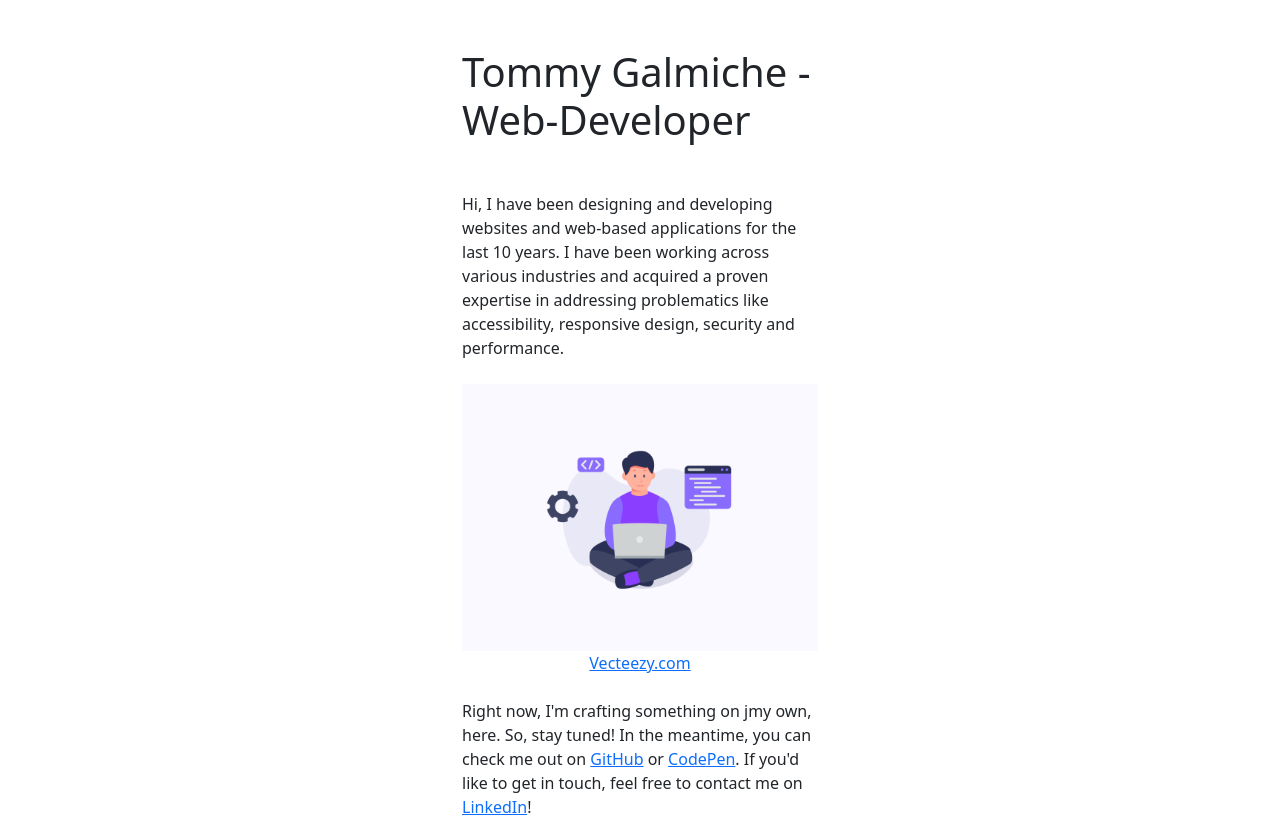
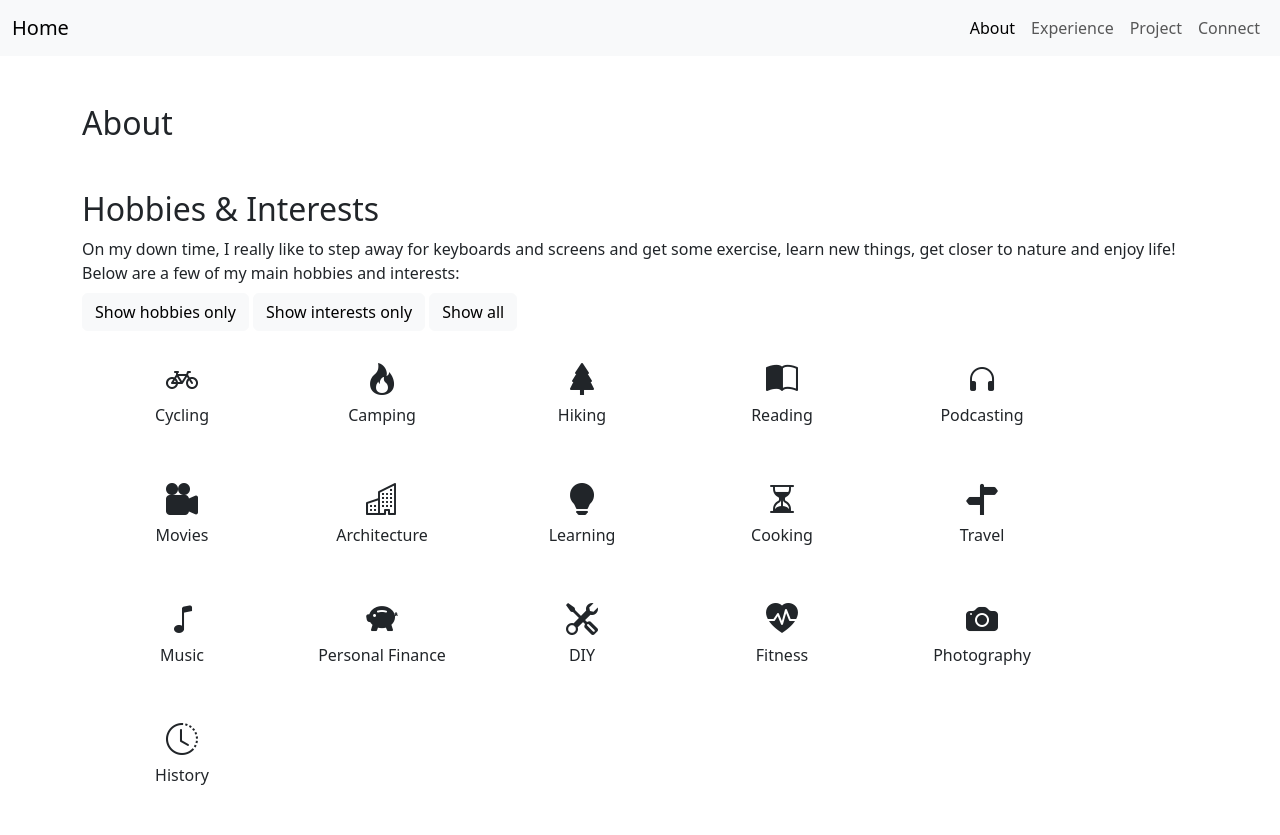
Before and after one commit to t0mG33/portfolio, a website built with webpack: page src/index.html in a window 1280 px wide. Built offline with nearby package versions, Linux system fonts and the light colour scheme.

Commit message:
Implemented "Hobbies and Interests" section

```diff
--- a/src/index.html
+++ b/src/index.html
@@ -6,18 +6,44 @@
         <title></title>
         <meta name="description" content="">
         <meta name="viewport" content="width=device-width, initial-scale=1">
-        <link rel="stylesheet" href="">
+        <link href="https://cdn.jsdelivr.net/npm/bootstrap-icons@1.10.2/font/bootstrap-icons.css" rel="stylesheet">
     </head>
     <body>
 
-        <header></header>
+        <header>
+            <nav class="navbar navbar-expand-lg bg-body-tertiary">
+                <div class="container-fluid">
+                <a class="navbar-brand" href="#">Home</a>
+                <button class="navbar-toggler" type="button" data-bs-toggle="collapse" data-bs-target="#navbarNav" aria-controls="navbarNav" aria-expanded="false" aria-label="Toggle navigation">
+                    <span class="navbar-toggler-icon"></span>
+                </button>
+                <div class="collapse navbar-collapse" id="navbarNav">
+                    <ul class="navbar-nav float-end ms-auto">
+                    <li class="nav-item">
+                        <a class="nav-link active" aria-current="page" href="#">About</a>
+                    </li>
+                    <li class="nav-item">
+                        <a class="nav-link" href="#">Experience</a>
+                    </li>
+                    <li class="nav-item">
+                        <a class="nav-link" href="#">Project</a>
+                    </li>
+                    <li class="nav-item">
+                        <a class="nav-link" href="#">Connect</a>
+                    </li>
+                    </ul>
+                </div>
+                </div>
+            </nav>
+        </header>
 
         <main>
+            <!-- Hobbies and Interests -->
             <div class="container">
                 <div class="row">
-                  <div class="offset-md-4 col-md-4">
-                    <h1 class="my-5">Tommy Galmiche - Web-Developer</h1>
-                    <p>Hi, I have been designing and developing websites and web-based applications for the last 10 years. I have been working across various industries and acquired a proven expertise in addressing problematics like accessibility, responsive design, security and performance.</p>
+                  <div class="col-12">
+                    <h2 class="my-5">About</h1>
+                    <!--<p>Hi, I have been designing and developing websites and web-based applications for the last 10 years. I have been working across various industries and acquired a proven expertise in addressing problematics like accessibility, responsive design, security and performance.</p>
 
                     <figure class="my-4">
                         <img src="assets/images/programmer.jpg" alt="" class="w-100">
@@ -26,16 +52,29 @@
                         </figcaption>
                     </figure>
 
+                    <p>Right now, I'm crafting something on jmy own, here. So, stay tuned! In the meantime, you can check me out on <a href="https://github.com/t0mG33" target="_blank">GitHub</a> or <a href="https://codepen.io/tgalmiche" target="_blank">CodePen</a>. If you'd like to get in touch, feel free to contact me on <a href="https://ca.linkedin.com/in/tommy-galmiche-24565527" target="_blank">LinkedIn</a>!</p>-->
 
-                    <p>Right now, I'm crafting something on jmy own, here. So, stay tuned! In the meantime, you can check me out on <a href="https://github.com/t0mG33" target="_blank">GitHub</a> or <a href="https://codepen.io/tgalmiche" target="_blank">CodePen</a>. If you'd like to get in touch, feel free to contact me on <a href="https://ca.linkedin.com/in/tommy-galmiche-24565527" target="_blank">LinkedIn</a>!</p>
+                    <div class="col-12">
+                        <h2>Hobbies & Interests</h2>
+
+                        <p class="my-2">On my down time, I really like to step away for keyboards and screens and get some exercise, learn new things, get closer to nature and enjoy life! Below are a few of my main hobbies and interests:</p>
+
+                        <div id="hobbies-filters">
+                            <button id="hobbies-only" class="btn btn-light js-filter-btn">Show hobbies only</button>
+                            <button id="interests-only" class="btn btn-light js-filter-btn">Show interests only</button>
+                            <button id="show-all" class="btn btn-light js-filter-btn">Show all</button>
+                        </div>
+                        <ul id="hobbiesAndInterest" class="my-2 ps-0"></ul>
+                    </div>
 
                   </div>
                 </div>
             </div>
+
         </main>
 
         <footer></footer>
 
-        <script src="" async defer></script>
+        <script src="main.js" async defer></script>
     </body>
 </html>
--- /dev/null
+++ b/src/js/hobbies.js
@@ -0,0 +1,141 @@
+const filterHobbiesInterest = () => {
+
+    let topics = [
+        {
+            'icon': 'bicycle',
+            'text': 'Cycling',
+            'type': 'hobby'
+        },
+        {
+            'icon': 'fire',
+            'text': 'Camping',
+            'type': 'hobby'
+        },
+        {
+            'icon': 'tree-fill',
+            'text': 'Hiking',
+            'type': 'hobby'
+        },
+        {
+            'icon': 'book-half',
+            'text': 'Reading',
+            'type': 'hobby'
+        },
+        {
+            'icon': 'headphones',
+            'text': 'Podcasting',
+            'type': 'interest'
+        },
+        {
+            'icon': 'camera-reels-fill',
+            'text': 'Movies',
+            'type': 'interest'
+        },
+        {
+            'icon': 'buildings',
+            'text': 'Architecture',
+            'type': 'interest'
+        },
+        {
+            'icon': 'lightbulb-fill',
+            'text': 'Learning',
+            'type': 'interest'
+        },
+        {
+            'icon': 'hourglass-split',
+            'text': 'Cooking',
+            'type': 'hobby'
+        },
+        {
+            'icon': 'signpost-split-fill',
+            'text': 'Travel',
+            'type': 'hobby'
+        },
+        {
+            'icon': 'music-note',
+            'text': 'Music',
+            'type': 'interest'
+        },
+        {
+            'icon': 'piggy-bank-fill',
+            'text': 'Personal Finance',
+            'type': 'interest'
+        },
+        {
+            'icon': 'tools',
+            'text': 'DIY',
+            'type': 'hobby'
+        },
+        {
+            'icon': 'heart-pulse-fill',
+            'text': 'Fitness',
+            'type': 'hobby'
+        },
+        {
+            'icon': 'camera-fill',
+            'text': 'Photography',
+            'type': 'interest'
+        },
+        {
+            'icon': 'clock-history',
+            'text': 'History',
+            'type': 'interest'
+        }
+    ];
+
+    let filterButtons = document.getElementsByClassName('js-filter-btn');
+
+    for (let i = 0; i < filterButtons.length; i++) {
+        filterButtons[i].addEventListener("click", function() {
+            let hobbyItems = document.getElementsByClassName('hobby-items');
+            switch(this.id) {
+                case 'hobbies-only':
+                    hide('js-interest');
+                    break;
+                case 'interests-only':
+                    hide('js-hobby');
+                    break;
+                case 'show-all':
+                    showAll();
+                    break;
+            }
+
+            function hide(type) {
+                for (let i=0; i<hobbyItems.length; i++) {
+                    if (hobbyItems[i].classList.contains(type)) {
+                        hobbyItems[i].classList.add('d-none')
+                    } else {
+                        if (hobbyItems[i].classList.contains('d-none')) {
+                            hobbyItems[i].classList.remove('d-none')
+                        }
+                    }
+                }
+            }
+
+            function showAll() {
+                for (let i=0; i<hobbyItems.length; i++) {
+                    if (hobbyItems[i].classList.contains('d-none')) {
+                        hobbyItems[i].classList.remove('d-none')
+                    }
+                }
+            }
+        });
+    }
+
+    for (let i=0; i<topics.length; i++) {
+        document.getElementById('hobbiesAndInterest').innerHTML += '<li class="hobby-items d-inline-block p-3 ' + setHobbyType(topics[i].type) + '"><div class="d-block w-auto m-auto text-center fs-2"><i class="bi bi-' + topics[i].icon + '"></i></div><p class="d-block text-center">' + topics[i].text + '</p></li>';
+    }
+
+    function setHobbyType(type) {
+        switch(type) {
+            case 'hobby':
+                return 'js-hobby';
+                break;
+            case 'interest':
+                return 'js-interest';
+                break;
+        }
+    }
+}
+
+export default filterHobbiesInterest;
--- a/src/js/main.js
+++ b/src/js/main.js
@@ -1,5 +1,10 @@
 // Import our custom CSS
-import '../scss/styles.scss'
+import '../scss/styles.scss';
 
 //Processing images
 import img from '../assets/images/programmer.jpg';
+
+//Importing JavaScript modules
+import filterHobbiesInterest from '../js/hobbies.js';
+
+filterHobbiesInterest();
--- /dev/null
+++ b/src/scss/hobbies-and-interests.scss
@@ -0,0 +1,28 @@
+#hobbiesAndInterest {
+    li {
+        list-style-type: none;
+        width: 200px;
+    }
+}
+
+@media (max-width:567px){
+    #hobbies-filters {
+        button {
+            width: 100%;
+            margin: 0.25rem 0;
+        }
+    }
+    #hobbiesAndInterest {
+        li {
+            width: 50%;
+        }
+    }
+}
+
+@media (min-width:568px) and (max-width:1200px){
+    #hobbiesAndInterest {
+        li {
+            width: 170px;
+        }
+    }
+}
--- a/src/scss/styles.scss
+++ b/src/scss/styles.scss
@@ -1,2 +1,4 @@
 // Import all of Bootstrap's CSS
 @import "bootstrap/scss/bootstrap";
+
+@import "./hobbies-and-interests.scss";
```
